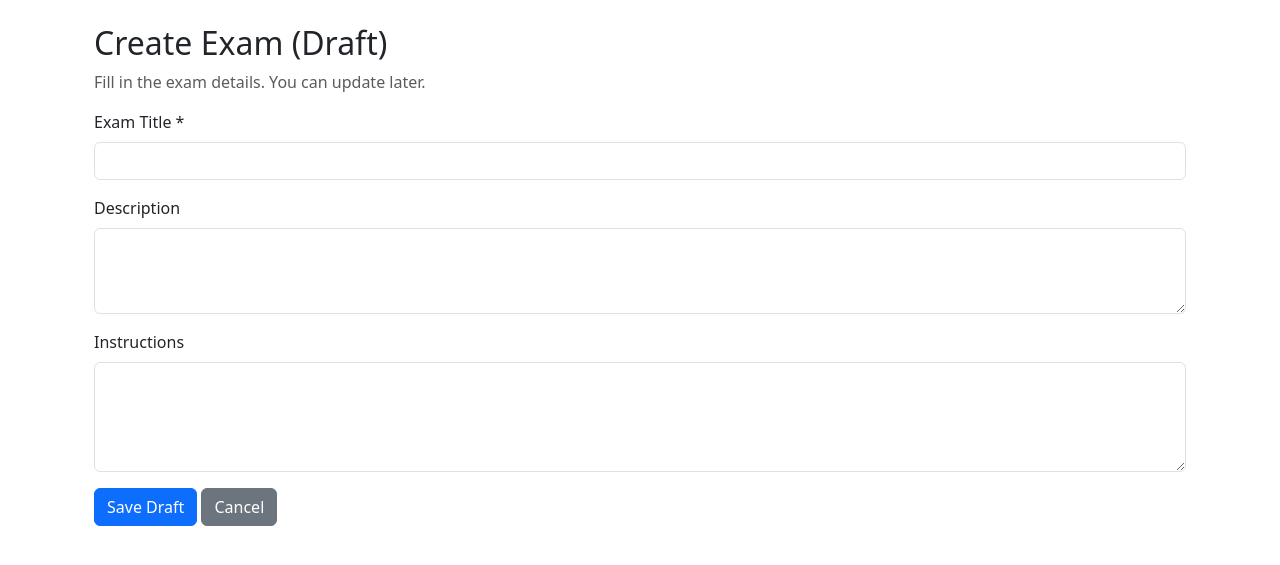
After one commit to sustay2/Online_Exam_System_Group_8, a Flask app: page /exams/create in a window 1280 px wide. The commit adds this page. Shown: the top 565 px of the page. Run offline with Flask 3, Linux system fonts and the light colour scheme.

Commit message:
User Story Create & Draft Exam

```diff
--- a/app.py
+++ b/app.py
@@ -16,8 +16,10 @@ def create_app():
 
     # register routes
     from routes.auth_routes import auth_bp
+    from routes.exam_routes import exam_bp
 
     app.register_blueprint(auth_bp)
+    app.register_blueprint(exam_bp)
 
     @app.route("/")
     def home():
--- a/models/user.py
+++ b/models/user.py
@@ -4,4 +4,4 @@ class User(db.Model):
     id = db.Column(db.Integer, primary_key=True)
     username = db.Column(db.String(100), unique=True)
     password = db.Column(db.String(200))
-    role = db.Column(db.String(20))   # student, instructor, admin
+    role = db.Column(db.String(20))
--- /dev/null
+++ b/routes/exam_routes.py
@@ -0,0 +1,38 @@
+from flask import Blueprint, render_template, request, redirect, url_for, flash
+from app import db
+from models.exam import Exam
+
+exam_bp = Blueprint("exam", __name__, url_prefix="/exams")
+
+@exam_bp.route("/create", methods=["GET"])
+def create_exam_form():
+    return render_template("exams/create_exam.html")
+
+@exam_bp.route("/create", methods=["POST"])
+def create_exam():
+    title = request.form.get("title")
+    description = request.form.get("description")
+    instructions = request.form.get("instructions")
+
+    if not title:
+        flash("Title is required.", "danger")
+        return redirect(url_for("exam.create_exam_form"))
+
+    exam = Exam(
+        title=title,
+        description=description,
+        instructions=instructions,
+        status="draft"
+    )
+
+    db.session.add(exam)
+    db.session.commit()
+
+    flash("Draft exam created successfully!", "success")
+
+    return redirect(url_for("exam.view_exam", exam_id=exam.id))
+
+@exam_bp.route("/<int:exam_id>")
+def view_exam(exam_id):
+    exam = Exam.query.get_or_404(exam_id)
+    return render_template("exams/view_exam.html", exam=exam)
--- a/templates/base.html
+++ b/templates/base.html
@@ -1,7 +1,39 @@
+<!doctype html>
+<html lang="en">
+<head>
+    <meta charset="utf-8">
+    <title>Online Exam System</title>
+
     <!-- Bootstrap CSS -->
     <link
       href="https://cdn.jsdelivr.net/npm/bootstrap@5.3.3/dist/css/bootstrap.min.css"
       rel="stylesheet">
+</head>
+<body>
+
+    <!-- Optional: Navbar here -->
+    <!-- <nav class="navbar navbar-expand-lg navbar-dark bg-dark">...</nav> -->
+
+    <div class="container mt-4">
+
+        {# 🔔 FLASH MESSAGES #}
+        {% with messages = get_flashed_messages(with_categories=true) %}
+          {% if messages %}
+            {% for category, message in messages %}
+              <div class="alert alert-{{ category }} alert-dismissible fade show" role="alert">
+                {{ message }}
+                <button type="button" class="btn-close" data-bs-dismiss="alert" aria-label="Close"></button>
+              </div>
+            {% endfor %}
+          {% endif %}
+        {% endwith %}
+
+        {# 🔹 THIS is where child templates inject their page content #}
+        {% block content %}{% endblock %}
+
+    </div>
 
     <!-- Bootstrap JS -->
     <script src="https://cdn.jsdelivr.net/npm/bootstrap@5.3.3/dist/js/bootstrap.bundle.min.js"></script>
+</body>
+</html>
--- /dev/null
+++ b/templates/exams/create_exam.html
@@ -0,0 +1,28 @@
+{% extends "base.html" %}
+
+{% block content %}
+<div class="container mt-4">
+    <h2>Create Exam (Draft)</h2>
+    <p class="text-muted">Fill in the exam details. You can update later.</p>
+
+    <form method="POST" action="{{ url_for('exam.create_exam') }}">
+        <div class="mb-3">
+            <label class="form-label">Exam Title *</label>
+            <input type="text" class="form-control" name="title" required>
+        </div>
+
+        <div class="mb-3">
+            <label class="form-label">Description</label>
+            <textarea class="form-control" name="description" rows="3"></textarea>
+        </div>
+
+        <div class="mb-3">
+            <label class="form-label">Instructions</label>
+            <textarea class="form-control" name="instructions" rows="4"></textarea>
+        </div>
+
+        <button type="submit" class="btn btn-primary">Save Draft</button>
+        <a href="/" class="btn btn-secondary">Cancel</a>
+    </form>
+</div>
+{% endblock %}
```
Also changed, not shown: models/exam.py (added, +18 -0 lines), templates/exams/view_exam.html (added, +16 -0 lines), tests/conftest.py (added, +30 -0 lines), tests/test_create_exam.py (added, +52 -0 lines), .github/workflows/ci.yml. Lines whose indentation alone changed are shown as unchanged.
